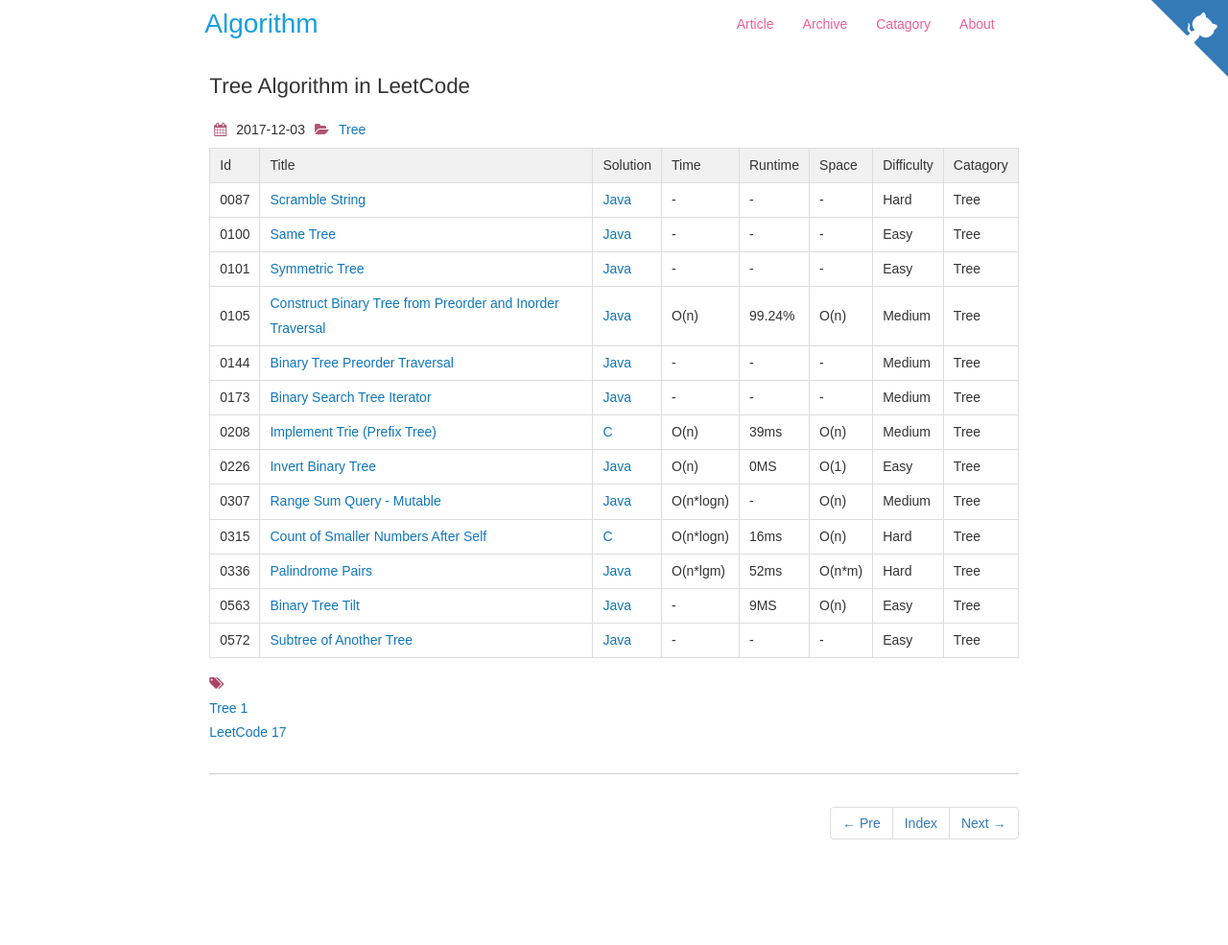
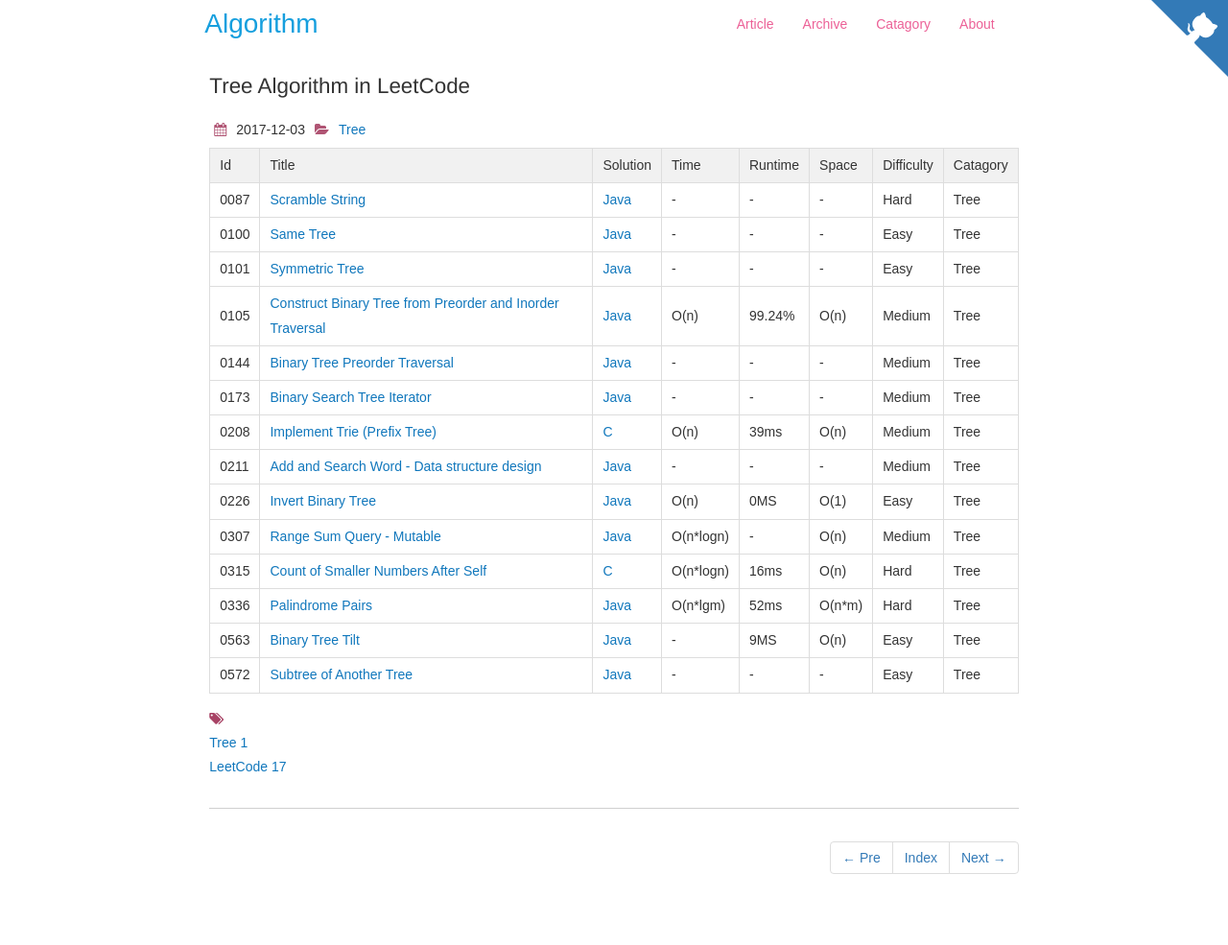
Before and after one commit to dunso/algorithm, a Jekyll site: the page built from docs/_posts/2017-12-03-Tree.md, in a window 1280 px wide. Shown: the whole page at 96% size. Built offline with Jekyll 4.4.1, drawn with Linux system fonts in a browser that asks for light colours; nearby versions of some CDN libraries; before the commit the page ends 949 px from its top, so only the background shows below that.

Commit message:
Add index of LeetCode0211.java to docs

```diff
--- a/docs/_posts/2017-12-03-Tree.md
+++ b/docs/_posts/2017-12-03-Tree.md
@@ -19,6 +19,7 @@
 |0144|[Binary Tree Preorder Traversal](https://leetcode.com/problems/binary-tree-preorder-traversal) | [Java](https://e.srl/leetcode-144/)  |-|-|-|  Medium |Tree|
 |0173|[Binary Search Tree Iterator](https://leetcode.com/problems/binary-search-tree-iterator) | [Java](https://e.srl/leetcode-173/)  |-|-|-|  Medium |Tree|
 |0208|[Implement Trie (Prefix Tree)](https://leetcode.com/problems/implement-trie-prefix-tree) | [C](https://e.srl/leetcode-208/)  | O(n) |39ms| O(n)  |  Medium |Tree|
+|0211|[Add and Search Word - Data structure design](https://leetcode.com/problems/add-and-search-word-data-structure-design/) | [Java](https://e.srl/leetcode-211/)  |-|-|-|  Medium |Tree|
 |0226|[Invert Binary Tree](https://leetcode.com/problems/invert-binary-tree/) | [Java](https://e.srl/leetcode-226/)  | O(n) |0MS| O(1)  |  Easy |Tree|
 |0307|[Range Sum Query - Mutable](https://leetcode.com/problems/range-sum-query-mutable) | [Java](https://e.srl/leetcode-307/)  | O(n\*logn) |-| O(n)  |  Medium |Tree|
 |0315|[Count of Smaller Numbers After Self](https://leetcode.com/problems/count-of-smaller-numbers-after-self) | [C](https://e.srl/leetcode-315/)  | O(n\*logn) |16ms| O(n)  |  Hard |Tree|
```
